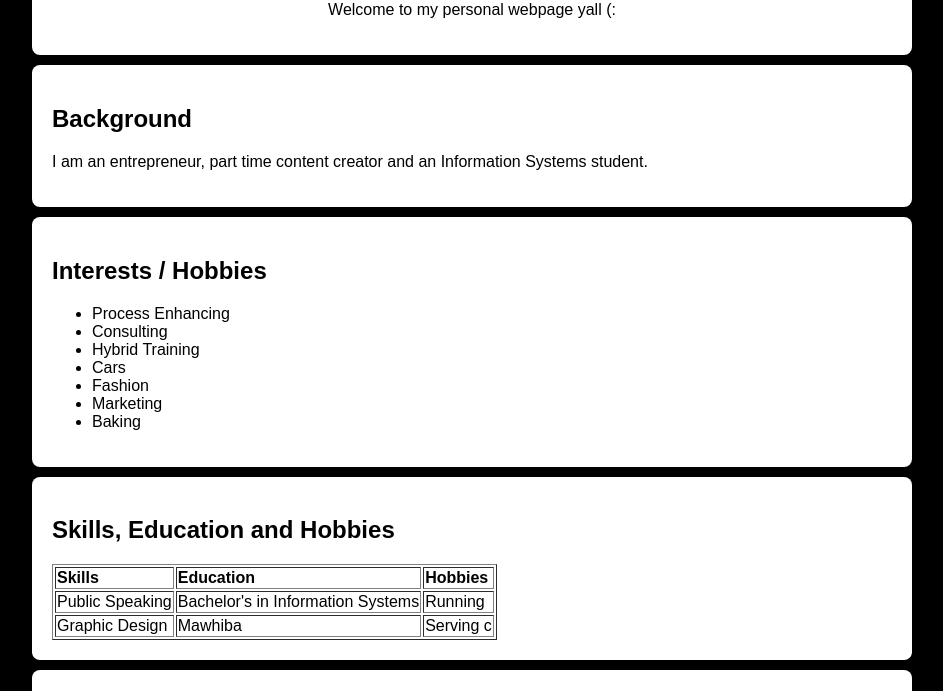
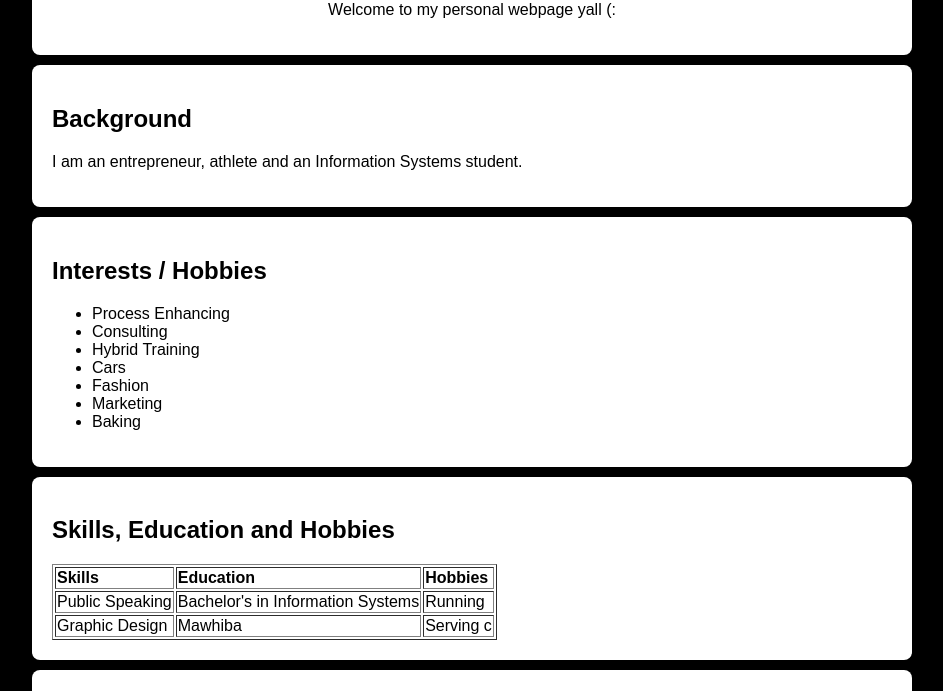
Before and after one commit to NasserAlrubayanKSU/Nasser-Alrubayan-IS424, a plain HTML site: page index.html in a window 1280 px wide. Shown: the part 109-800 px from the top of the page, without its empty margins (168-1111 px from the left). Drawn offline with Linux system fonts and the light colour scheme.

Commit message:
I changed the background part.

```diff
--- a/index.html
+++ b/index.html
@@ -14,7 +14,7 @@
         </header>
         <section>
             <h2>Background</h2>
-            <p>I am an entrepreneur, part time content creator and an Information Systems student.</p>
+            <p>I am an entrepreneur, athlete and an Information Systems student.</p>
         </section>
         <section>
             <h2>Interests / Hobbies</h2>
```
